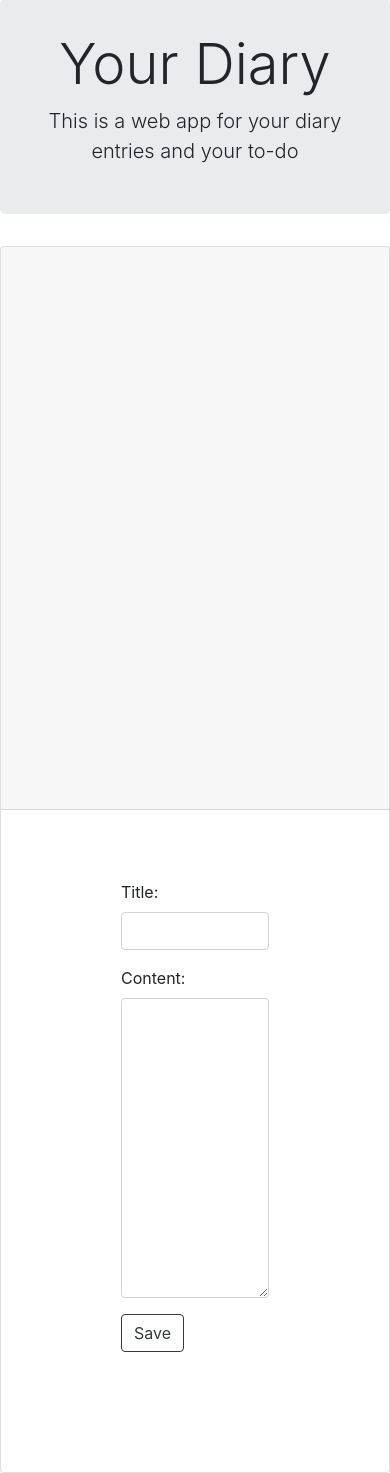
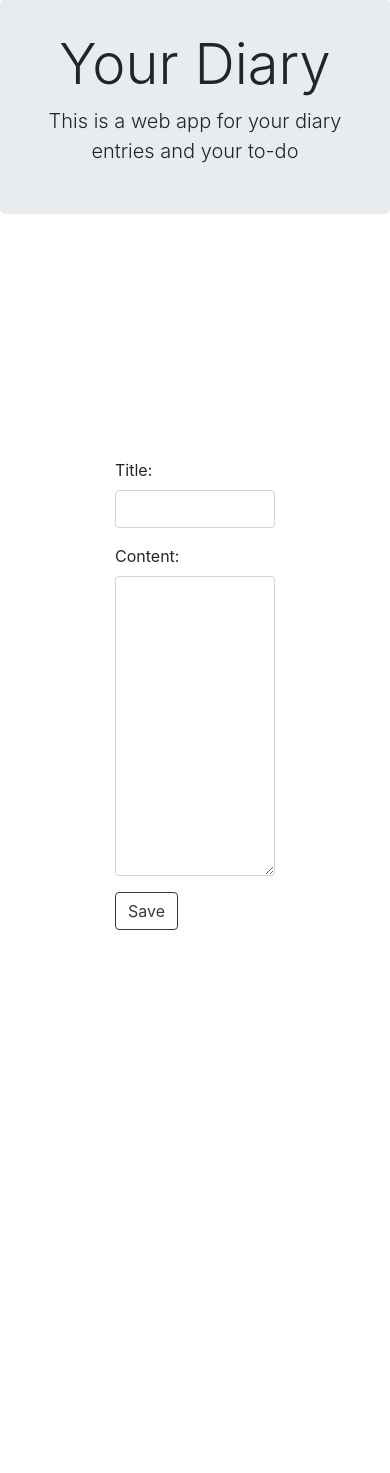
Before and after one commit to dishankgoel/Diary-web-app, a Django app: page /add_page in a window 390 px wide; the page is wider, and only the part inside the window is pictured. Shown: the part 97-1570 px from the top of that part. After the commit the page ends 1027 px from the top of that part, so only its background shows below. Run offline with Django 3.2, Linux system fonts and the light colour scheme; some libraries are stand-ins or nearby versions.

Commit message:
make mobile friendly

```diff
--- a/entry/templates/entry/add_to_diary.html
+++ b/entry/templates/entry/add_to_diary.html
@@ -1,9 +1,9 @@
 {% extends 'entry/base.html' %}
 
 {% block content %}
-    <div class="card">
-        <h2 class="card-header" style="padding-left: 540px">Write a new page!</h2>
-        <div class="card-body">
+    <div class="container">
+        <h2 style="padding-left: 420px">Write a new page!</h2>
+        <div>
             <form method="POST">
                 {% csrf_token %}
                 <div style="padding:100px;padding-top: 50px">
```
